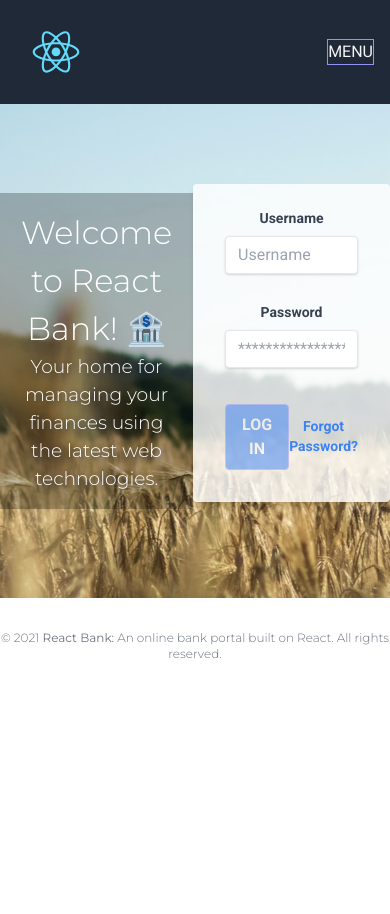
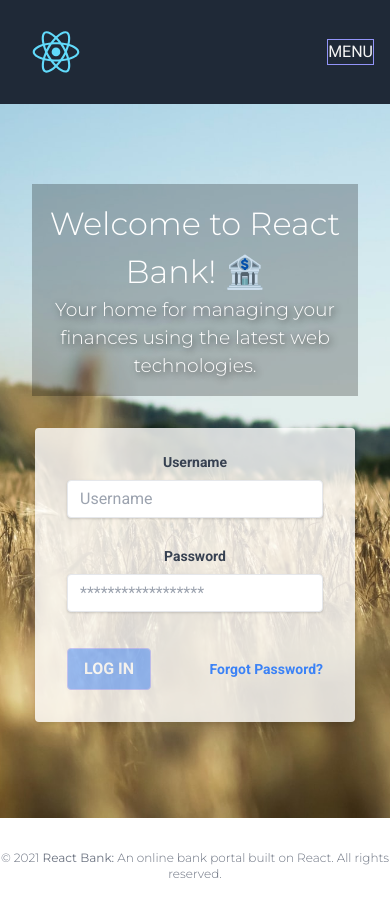
Before and after one commit to nugentmichael/react-bank, a React (Create React App) app: page / in a window 390 px wide. Before the commit the page ends 844 px from the top, so only its background shows below. Built offline with nearby package versions, Linux system fonts and the light colour scheme.

Commit message:
Add responsive layout fixes to the Login page component.

```diff
--- a/src/layouts/Login.js
+++ b/src/layouts/Login.js
@@ -7,8 +7,8 @@
 	}, [props.title]);
 
 	return (
-		<div className="personal-login flex items-center justify-around py-20 w-full">
-			<div className="bg-black bg-opacity-25 p-4 text-white">
+		<div className="personal-login flex items-center justify-around flex-wrap lg:flex-nowrap py-20 px-4 w-full">
+			<div className="mb-8 lg:mb-0 bg-black bg-opacity-25 mx-4 p-4 text-white">
 				<h1>
 					Welcome to React Bank!{' '}
 					<span role="img" aria-label="Bank Emoji">
```
